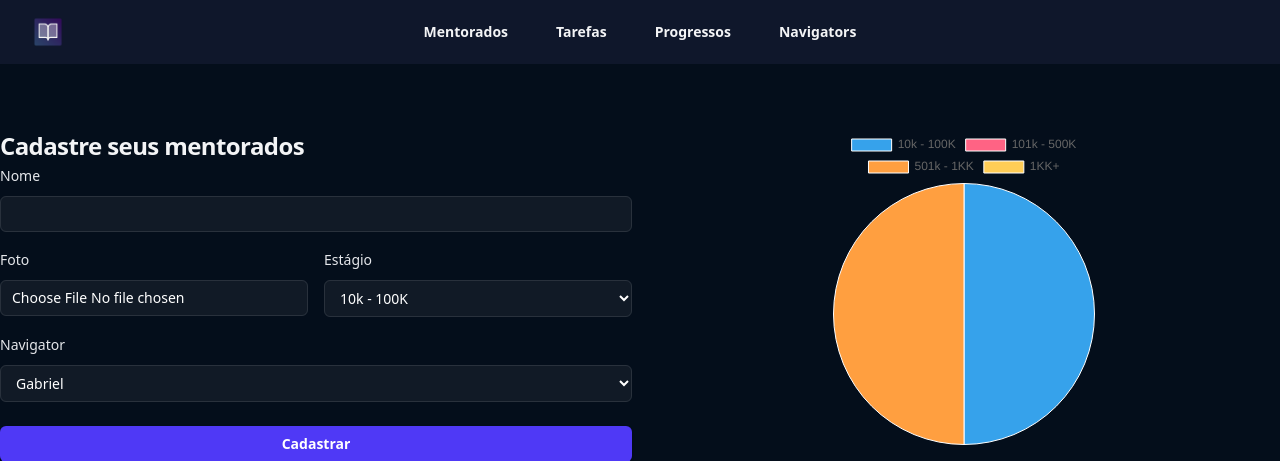
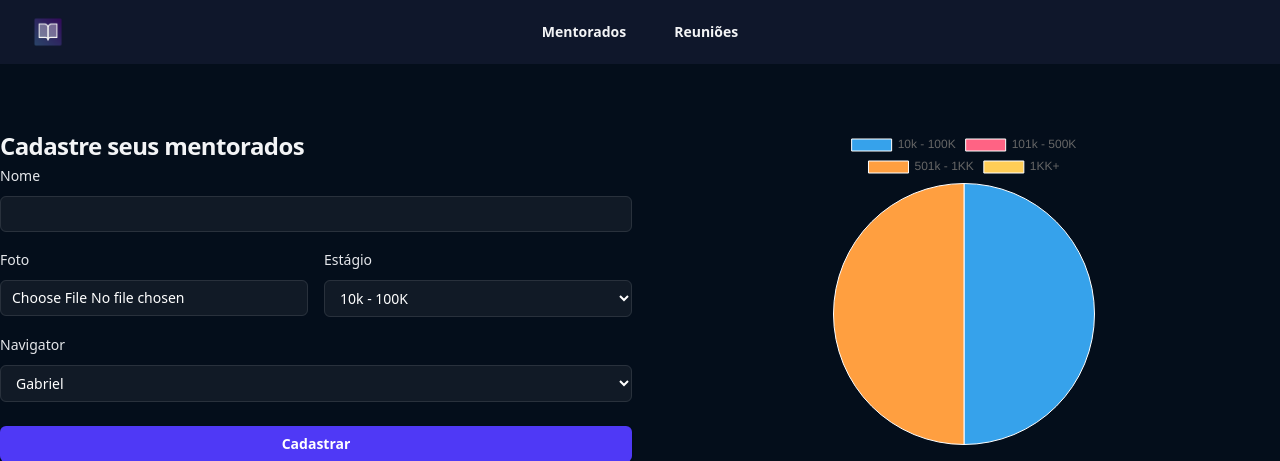
Before and after one commit to LevyCostta/sistema_gestao_mentorados, a Django app: page /mentorados/ in a window 1280 px wide. Shown: the top 461 px of the page. Run offline with Django 5.2, Linux system fonts and the light colour scheme; a user stored in the database is signed in; data comes from the database, SQL or seed files in the repository; both versions use the stored data as it was after the commit; parts of the project's set-up code (start-up, migrations or seed data) failed here and were passed over.

Commit message:
Projeto finalizado

```diff
--- a/mentorados/templates/mentorados.html
+++ b/mentorados/templates/mentorados.html
@@ -18,10 +18,8 @@
         </button>
       </div>
       <div class="hidden lg:flex lg:gap-x-12">
-        <a href="#" class="text-sm/6 font-semibold text-gray-100">Mentorados</a>
-        <a href="#" class="text-sm/6 font-semibold text-gray-100">Tarefas</a>
-        <a href="#" class="text-sm/6 font-semibold text-gray-100">Progressos</a>
-        <a href="#" class="text-sm/6 font-semibold text-gray-100">Navigators</a>
+        <a href="{% url 'mentorados' %}" class="text-sm/6 font-semibold text-gray-100">Mentorados</a>
+        <a href="{% url 'reunioes' %}" class="text-sm/6 font-semibold text-gray-100">Reuniões</a>
       </div>
       <div class="hidden lg:flex lg:flex-1 lg:justify-end">
 
--- a/mentorados/templates/reunioes.html
+++ b/mentorados/templates/reunioes.html
@@ -20,10 +20,8 @@
         </button>
       </div>
       <div class="hidden lg:flex lg:gap-x-12">
-        <a href="#" class="text-sm/6 font-semibold text-gray-100">Mentorados</a>
-        <a href="#" class="text-sm/6 font-semibold text-gray-100">Tarefas</a>
-        <a href="#" class="text-sm/6 font-semibold text-gray-100">Progressos</a>
-        <a href="#" class="text-sm/6 font-semibold text-gray-100">Navigators</a>
+        <a href="{% url 'mentorados' %}" class="text-sm/6 font-semibold text-gray-100">Mentorados</a>
+        <a href="{% url 'reunioes' %}" class="text-sm/6 font-semibold text-gray-100">Reuniões</a>
       </div>
       <div class="hidden lg:flex lg:flex-1 lg:justify-end">
 
--- a/mentorados/templates/tarefa.html
+++ b/mentorados/templates/tarefa.html
@@ -18,10 +18,8 @@
         </button>
       </div>
       <div class="hidden lg:flex lg:gap-x-12">
-        <a href="#" class="text-sm/6 font-semibold text-gray-100">Mentorados</a>
-        <a href="#" class="text-sm/6 font-semibold text-gray-100">Tarefas</a>
-        <a href="#" class="text-sm/6 font-semibold text-gray-100">Progressos</a>
-        <a href="#" class="text-sm/6 font-semibold text-gray-100">Navigators</a>
+        <a href="{% url 'mentorados' %}" class="text-sm/6 font-semibold text-gray-100">Mentorados</a>
+        <a href="{% url 'reunioes' %}" class="text-sm/6 font-semibold text-gray-100">Reuniões</a>
       </div>
       <div class="hidden lg:flex lg:flex-1 lg:justify-end">
 
--- a/mentorados/templates/tarefa_mentorado.html
+++ b/mentorados/templates/tarefa_mentorado.html
@@ -19,10 +19,8 @@
         </button>
       </div>
       <div class="hidden lg:flex lg:gap-x-12">
-        <a href="#" class="text-sm/6 font-semibold text-gray-100">Mentorados</a>
-        <a href="#" class="text-sm/6 font-semibold text-gray-100">Tarefas</a>
-        <a href="#" class="text-sm/6 font-semibold text-gray-100">Progressos</a>
-        <a href="#" class="text-sm/6 font-semibold text-gray-100">Navigators</a>
+        <a href="{% url 'mentorados' %}" class="text-sm/6 font-semibold text-gray-100">Mentorados</a>
+        <a href="{% url 'reunioes' %}" class="text-sm/6 font-semibold text-gray-100">Reuniões</a>
       </div>
       <div class="hidden lg:flex lg:flex-1 lg:justify-end">
 
--- a/mentorados/views.py
+++ b/mentorados/views.py
@@ -6,12 +6,11 @@ from django.contrib.messages import constants
 from datetime import datetime, timedelta
 from .auth import valida_token
 import locale
+from django.contrib.auth.decorators import login_required
 # Create your views here.
 
+@login_required
 def mentorados(request):
-    if not request.user.is_authenticated:
-        return redirect('login')
-
 
     if request.method == 'GET':
         navigators = Navigators.objects.filter(user=request.user)
```
Also changed, not shown: db.sqlite3.
